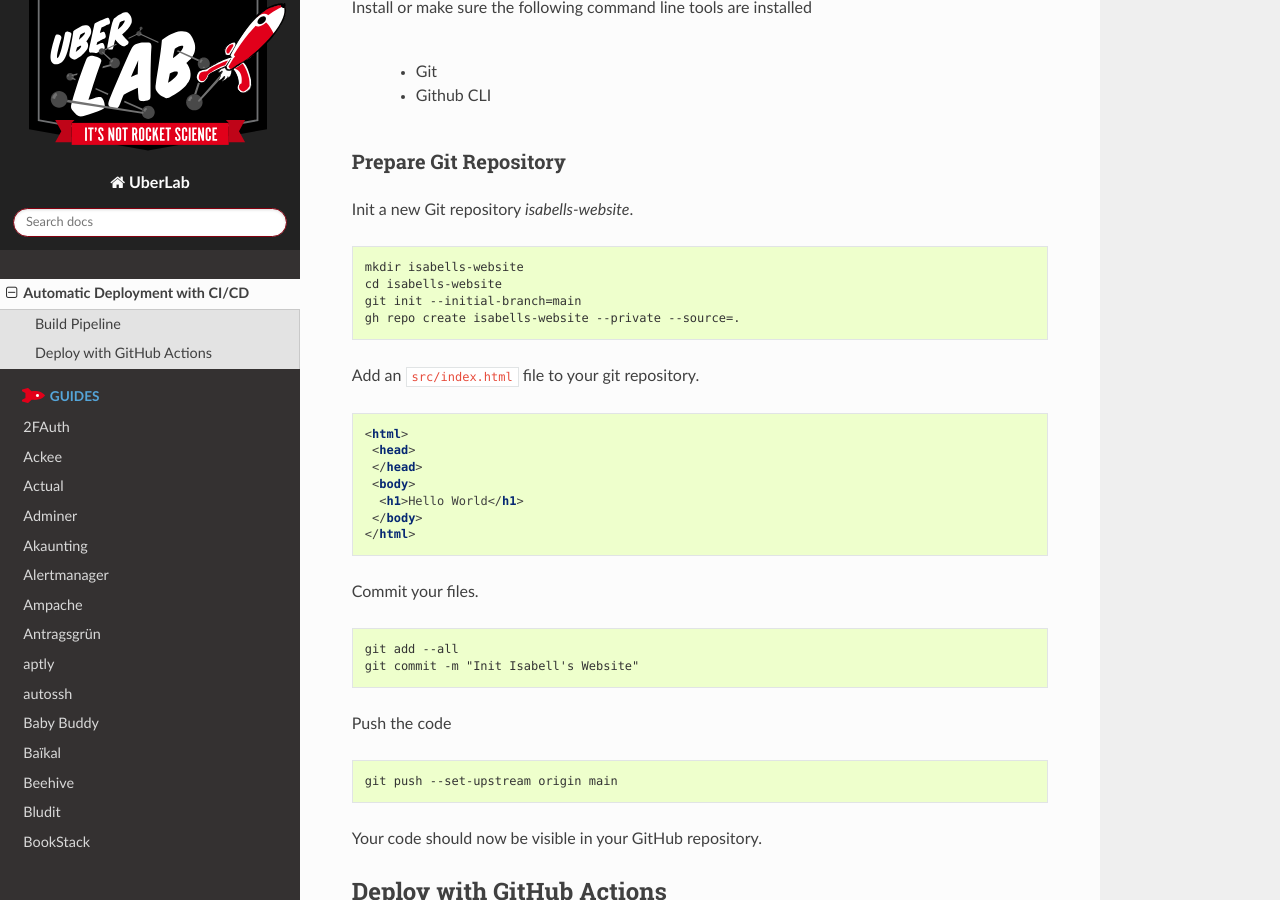
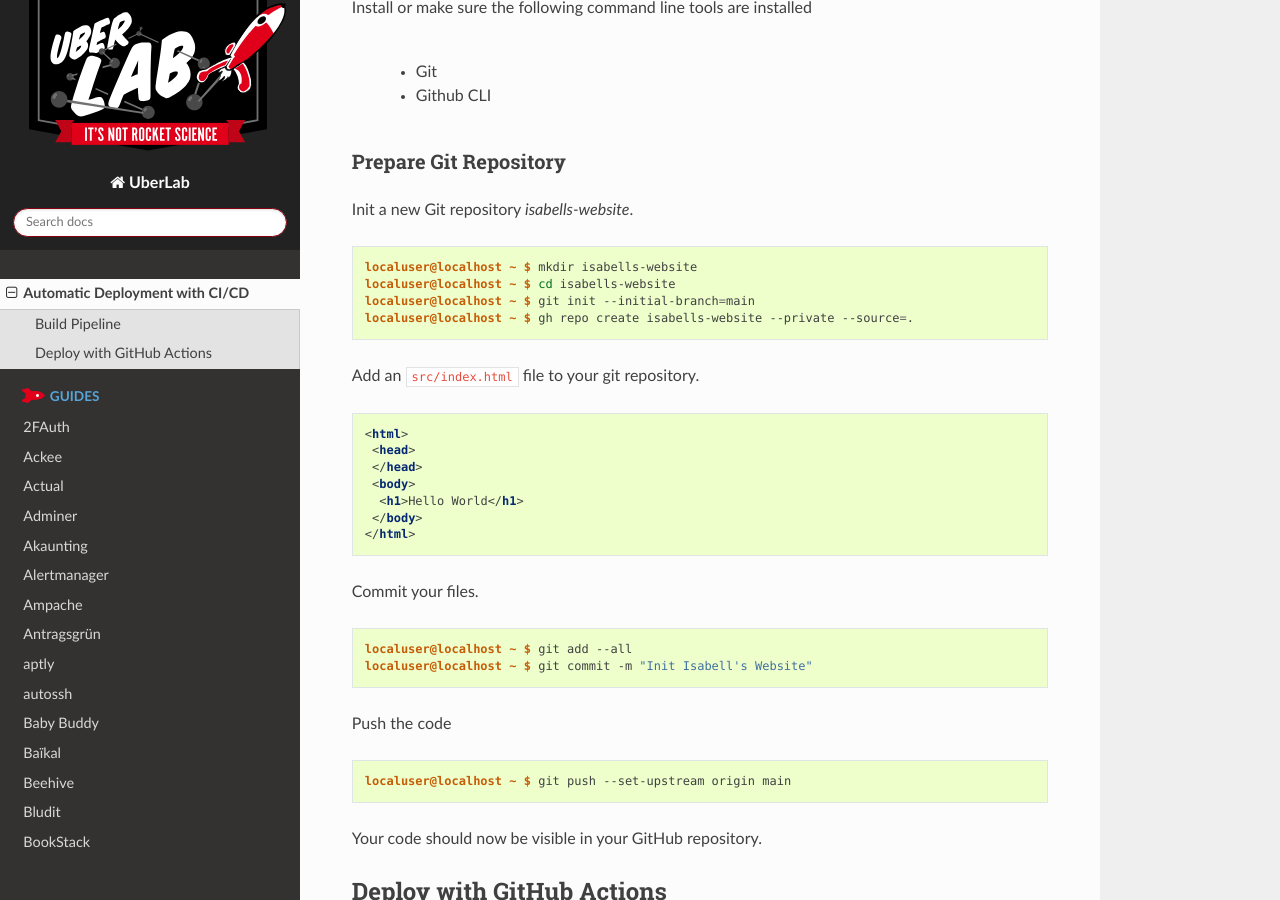
Before and after one commit to Uberspace/lab, a Sphinx documentation site: the page built from source/howto_automatic-deployment.rst, in a window 1280 px wide and 900 px high, scrolled down 962 px. Built offline with Sphinx 7.4.7 and the Read the Docs theme 2.0.0, drawn with Linux system fonts in a browser that asks for light colours; some of the changed text lies outside the part shown.

Commit message:
Prefixed 'localuser@localhost ~ $' to all local code blocks for clearer indication of actions on local machine.

```diff
--- a/source/howto_automatic-deployment.rst
+++ b/source/howto_automatic-deployment.rst
@@ -44,10 +44,10 @@
 
 .. code-block:: console
 
-    mkdir isabells-website
-    cd isabells-website
-    git init --initial-branch=main
-    gh repo create isabells-website --private --source=.
+    localuser@localhost ~ $ mkdir isabells-website
+    localuser@localhost ~ $ cd isabells-website
+    localuser@localhost ~ $ git init --initial-branch=main
+    localuser@localhost ~ $ gh repo create isabells-website --private --source=.
 
 Add an ``src/index.html`` file to your git repository.
 
@@ -65,15 +65,15 @@
 
 .. code-block:: console
 
-    git add --all
-    git commit -m "Init Isabell's Website"
+    localuser@localhost ~ $ git add --all
+    localuser@localhost ~ $ git commit -m "Init Isabell's Website"
 
 
 Push the code
 
 .. code-block:: console
 
-    git push --set-upstream origin main
+    localuser@localhost ~ $ git push --set-upstream origin main
 
 Your code should now be visible in your GitHub repository.
 
@@ -148,9 +148,9 @@
 
 .. code-block:: console
 
-    git add --all
-    git commit -m "Add Github Actions"
-    git push
+    localuser@localhost ~ $ git add --all
+    localuser@localhost ~ $ git commit -m "Add Github Actions"
+    localuser@localhost ~ $ git push
 
 You can now see your GitHub Action to run and fail. This is because the variables and secrets are not yet set. This we will do in the next step.
 
@@ -236,9 +236,9 @@
 
 .. code-block:: console
 
-    git add --all
-    git commit -m "Isabell's Website"
-    git push
+    localuser@localhost ~ $ git add --all
+    localuser@localhost ~ $ git commit -m "Isabell's Website"
+    localuser@localhost ~ $ git push
 
 Check the GitHub Actions again. Wait till it is deployed.
 
```
